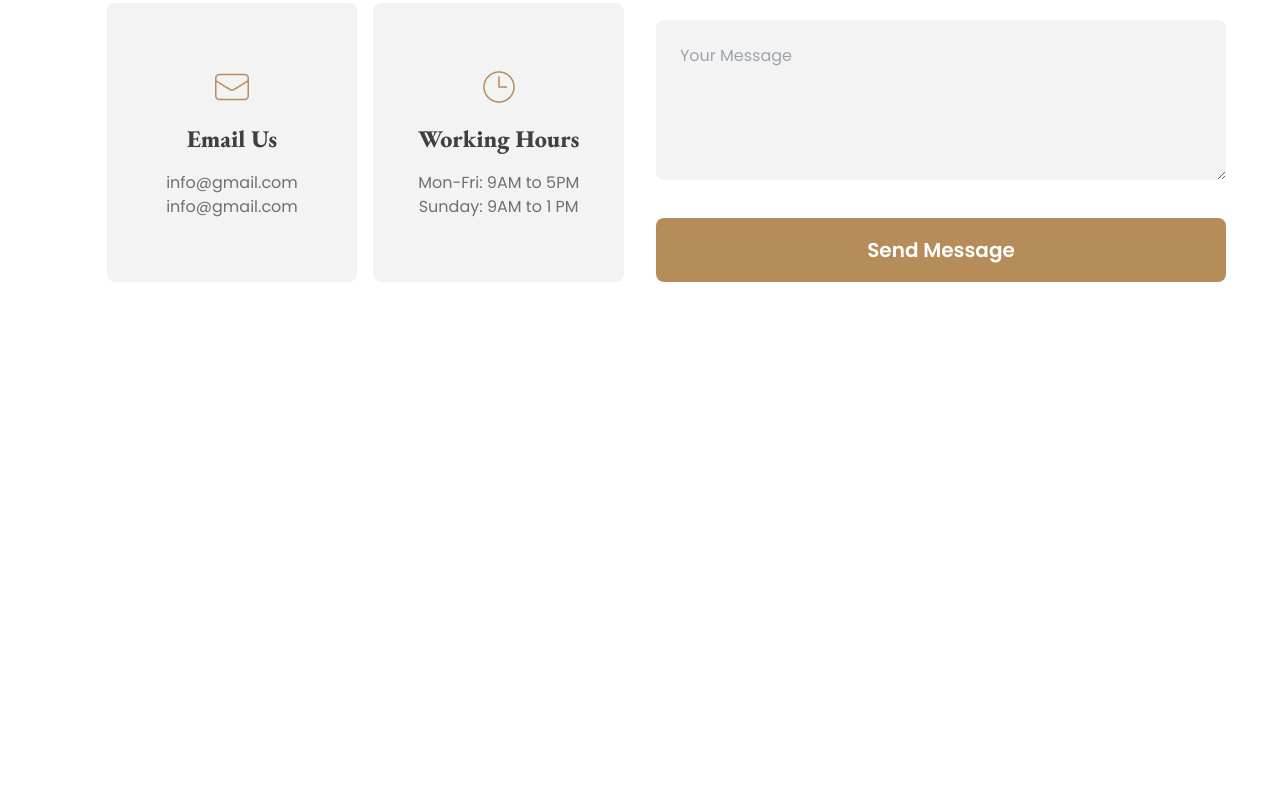
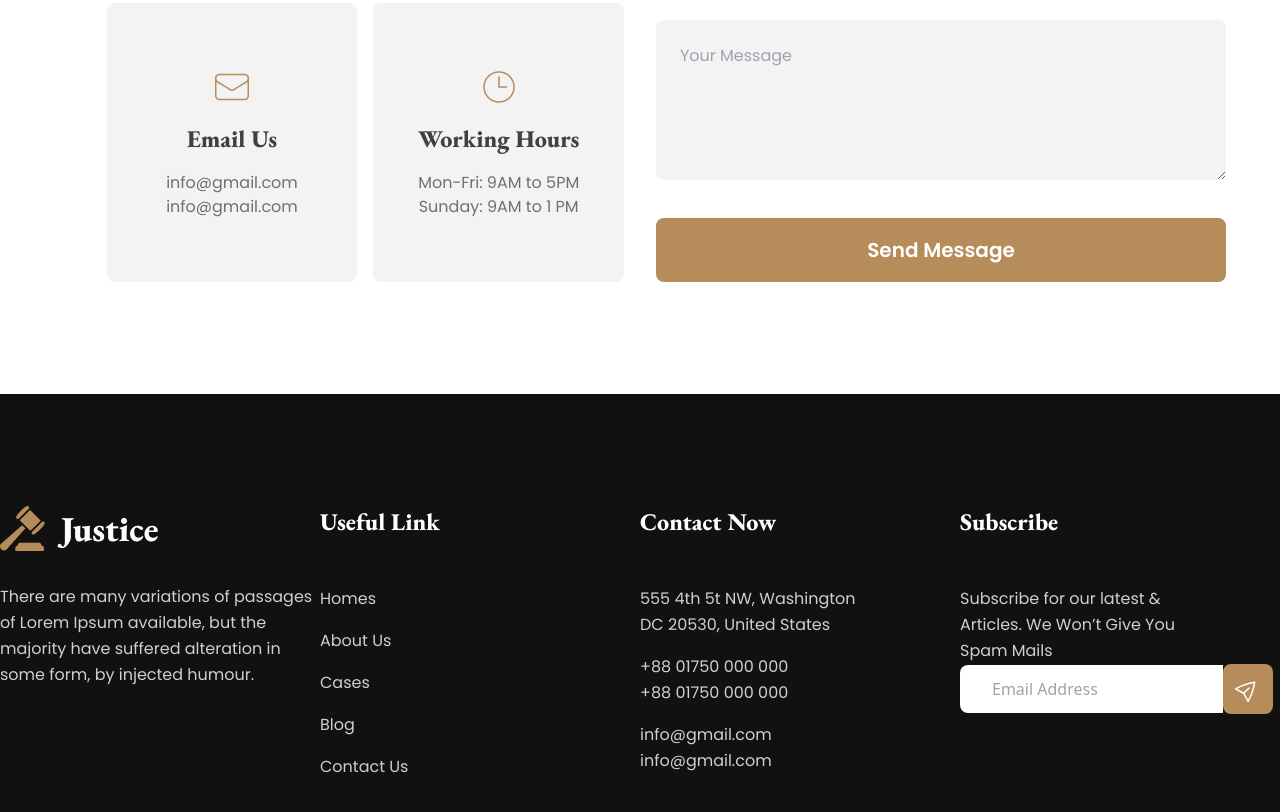
Before and after one commit to tanvirjem2/legal-solution-b8, a plain HTML site: page index.html in a window 1280 px wide. Shown: the part 3909-4721 px from the top of the page. Before the commit the page ends 4303 px from the top, so only its background shows below. Drawn offline with nearby package versions, Linux system fonts and the light colour scheme.

Commit message:
Footer section done

```diff
--- a/index.html
+++ b/index.html
@@ -29,15 +29,23 @@
         .font-eb-garamond {
             font-family: 'EB Garamond', serif;
         }
+
+        .paragraph {
+            color: #CFCFCF;
+            font-family: 'Poppins', sans-serif;
+            font-size: 16px;
+            font-weight: 400;
+            line-height: 26px;
+        }
     </style>
 
     <!-- link font awesome -->
     <script src="https://kit.fontawesome.com/2e285c83b5.js" crossorigin="anonymous"></script>
 </head>
 
-<body class="container mx-auto">
+<body class="">
     <!-- header section -->
-    <header class="pt-12">
+    <header class="pt-12 container mx-auto">
         <nav class="pb-12">
             <div class="flex flex-col lg:flex-row items-center justify-evenly">
                 <div class="flex items-center">
@@ -99,7 +107,7 @@
     </header>
 
     <!-- main section -->
-    <main>
+    <main class="container mx-auto">
         <!-- The Legal Practice Area section -->
         <section class="w-5/6 mx-auto">
             <div class="text-center mt-28">
@@ -471,7 +479,61 @@
     </main>
 
     <!-- footer section -->
-    <footer></footer>
+    <footer class="bg-[#111] pt-28 pb-28">
+        <div class="grid grid-cols-1 lg:grid-cols-4 container mx-auto p-8 lg:p-0">
+            <div>
+                <img class="mb-8" src="./images/logo.png" alt="">
+                <p class="paragraph">There are many variations of passages of Lorem Ipsum available, but the majority
+                    have suffered
+                    alteration in some form, by injected humour.</p>
+            </div>
+            <div>
+                <h4 class="text-[#FFF] font-eb-garamond text-2xl font-extrabold mb-12">Useful Link</h4>
+                <ul class="paragraph space-y-4">
+                    <li>Homes</li>
+                    <li>About Us</li>
+                    <li>Cases</li>
+                    <li>Blog</li>
+                    <li>Contact Us</li>
+                </ul>
+            </div>
+            <div>
+                <h4 class="text-[#FFF] font-eb-garamond text-2xl font-extrabold mb-12">Contact Now</h4>
+                <div class="paragraph space-y-4">
+                    <p>555 4th 5t NW, Washington <br>
+                        DC 20530, United States</p>
+                    <p>+88 01750 000 000 <br>
+                        +88 01750 000 000</p>
+                    <p>info@gmail.com <br>
+                        info@gmail.com</p>
+                </div>
+            </div>
+            <div>
+                <h4 class="text-[#FFF] font-eb-garamond text-2xl font-extrabold mb-12">Subscribe</h4>
+                <p class="paragraph">Subscribe for our latest & <br>
+                    Articles. We Won’t Give You <br>
+                    Spam Mails</p>
+                <div class="flex items-center">
+                    <input class="bg-[#FFF] rounded-s-lg h-12 pl-8" type="email" name="" id=""
+                        placeholder="Email Address">
+                    <button class="bg-[#B68C5A] rounded-lg p-2">
+                        <svg xmlns="http://www.w3.org/2000/svg" width="34" height="34" viewBox="0 0 34 34" fill="none">
+                            <g clip-path="url(#clip0_12_37)">
+                                <path
+                                    d="M12.7279 21.2427L4.52197 16.8989C10.4846 13.6228 16.9629 11.3888 23.6775 10.2931C22.5826 17.0078 20.3492 23.4863 17.0738 29.4494L12.7279 21.2427ZM12.7279 21.2427L18.0312 15.9394"
+                                    stroke="white" stroke-width="1.5" stroke-linecap="round" stroke-linejoin="round" />
+                            </g>
+                            <defs>
+                                <clipPath id="clip0_12_37">
+                                    <rect width="24" height="24" fill="white" transform="translate(0 17) rotate(-45)" />
+                                </clipPath>
+                            </defs>
+                        </svg>
+                    </button>
+                </div>
+            </div>
+        </div>
+    </footer>
 </body>
 
 </html>
```
